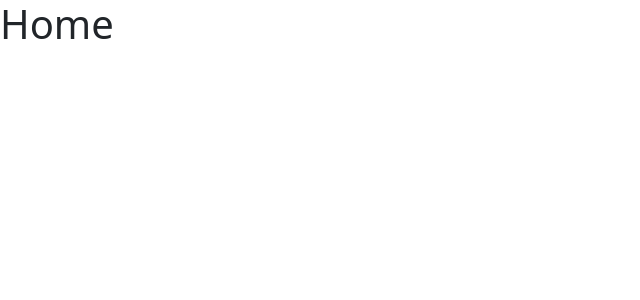
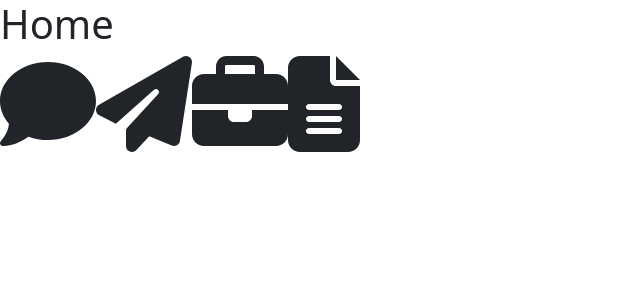
Before and after one commit to jtreeves/portfolio-react, a React (Create React App) app: page / in a window 1280 px wide. Shown: the top 300 px of the page, without its empty margins (0-640 px from the left). Built offline with nearby package versions, Linux system fonts and the light colour scheme.

Commit message:
[Home] Add FontAwesome icons for sections of site

```diff
--- a/package.json
+++ b/package.json
@@ -6,6 +6,7 @@
         "@fortawesome/fontawesome-svg-core": "^6.1.2",
         "@fortawesome/free-regular-svg-icons": "^6.1.2",
         "@fortawesome/free-solid-svg-icons": "^6.1.2",
+        "@fortawesome/react-fontawesome": "^0.2.0",
         "@testing-library/jest-dom": "^5.16.5",
         "@testing-library/react": "^13.3.0",
         "@testing-library/user-event": "^13.5.0",
--- a/src/pages/Home.jsx
+++ b/src/pages/Home.jsx
@@ -1,7 +1,15 @@
+import { FontAwesomeIcon } from '@fortawesome/react-fontawesome'
+import {  faBriefcase, faComment, faPaperPlane, faFileAlt } from '@fortawesome/free-solid-svg-icons'
+
+
 function Home() {
     return (
         <main>
             <h1>Home</h1>
+            <FontAwesomeIcon icon={faComment} size='6x' />
+            <FontAwesomeIcon icon={faPaperPlane} size='6x' />
+            <FontAwesomeIcon icon={faBriefcase} size='6x' />
+            <FontAwesomeIcon icon={faFileAlt} size='6x' />
         </main>
     )
 }
```
Also changed, not shown: 1 other file (tests, documents, lock files or other folders).
